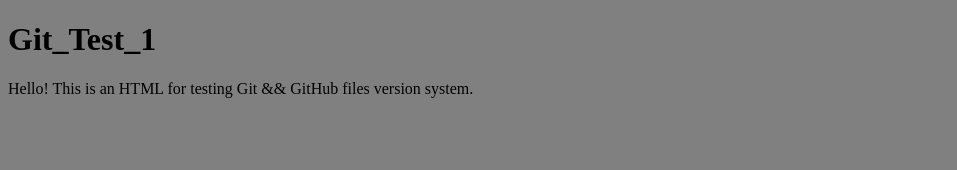
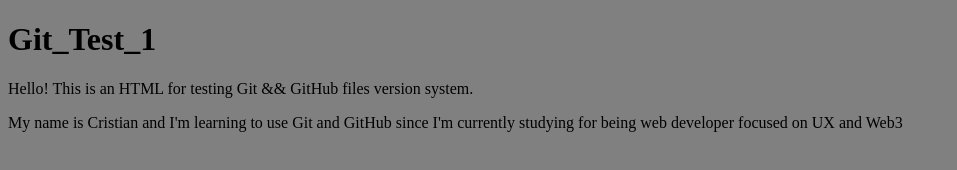
Before and after one commit to bit-rec98/Test_1, a plain HTML site: page index.html in a window 1280 px wide. Shown: the whole page, without its empty margins (0-957 px from the left). Drawn offline with Linux system fonts and the light colour scheme.

Commit message:
Just added in the HTML file a second paragraph

```diff
--- a/index.html
+++ b/index.html
@@ -10,5 +10,6 @@
 <body>
     <h1>Git_Test_1</h1>
     <p>Hello! This is an HTML for testing Git && GitHub files version system.</p>
+    <p>My name is Cristian and I'm learning to use Git and GitHub since I'm currently studying for being web developer focused on UX and Web3</p>
 </body>
 </html>
```
